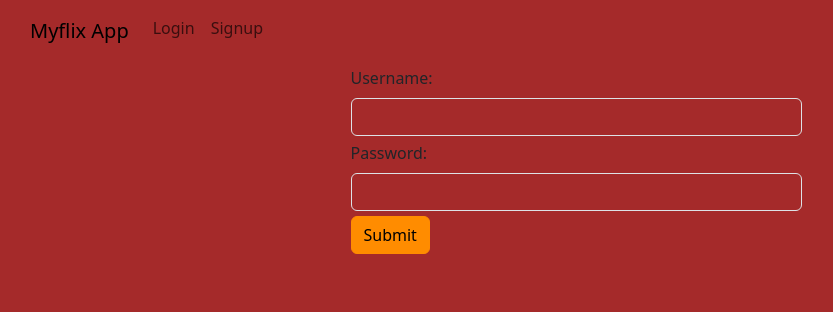
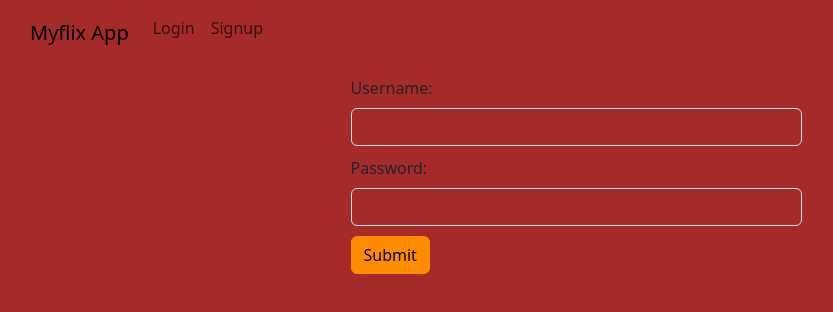
Before and after one commit to Jadefangg/my-flix-client-2, a React (Vite) app: page /login in a window 1280 px wide. Shown: the top 312 px of the page, without its empty margins (64-897 px from the left). Built offline with nearby package versions, Linux system fonts and the light colour scheme.

Commit message:
fix continues

```diff
--- a/src/index.scss
+++ b/src/index.scss
@@ -8,6 +8,7 @@ $body-bg: brown;
 }
 
 Button {
+  font-family: monospace;
   padding: 4px 12px 4px 12px;
   color: whitesmoke;
   background-color: Orange;
@@ -16,7 +17,7 @@ Button {
 }
 
 div {
-  margin-bottom: 5px;
+  margin-bottom: 10px;
 }
 
 @import '~bootstrap/scss/bootstrap.scss';
```
